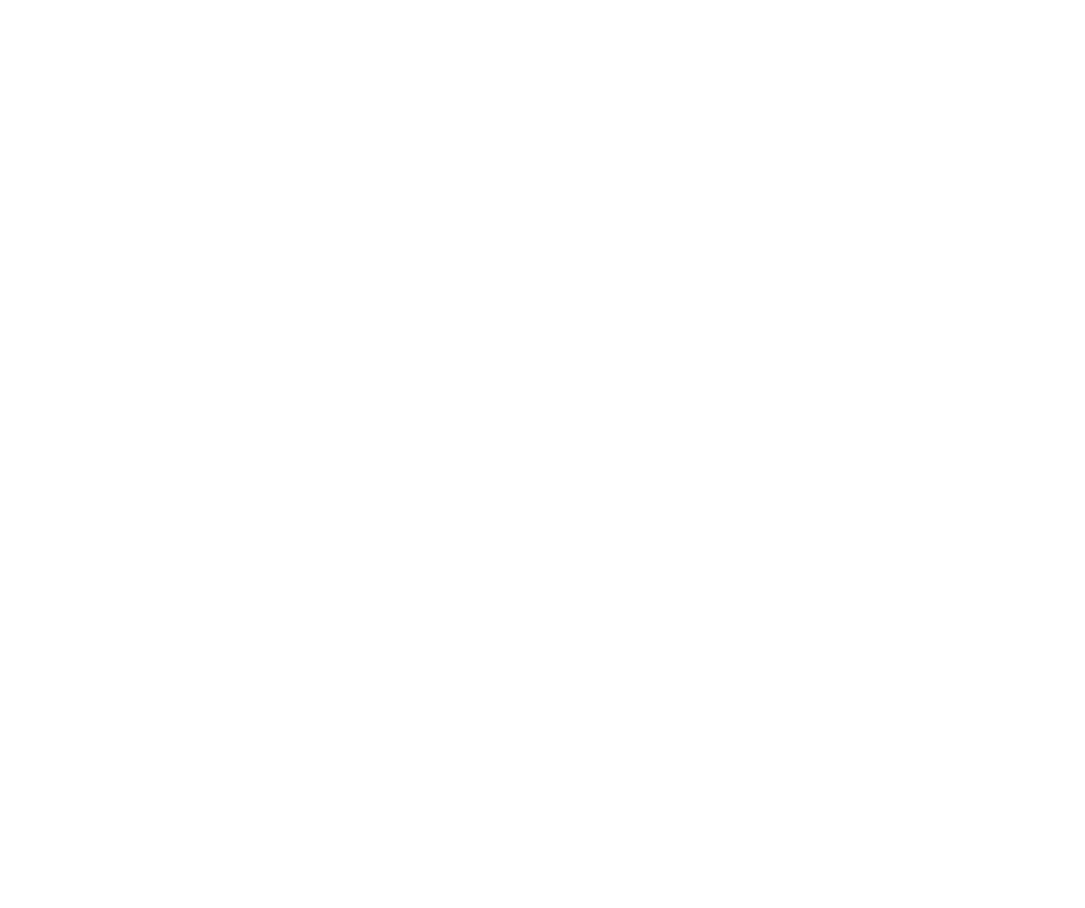
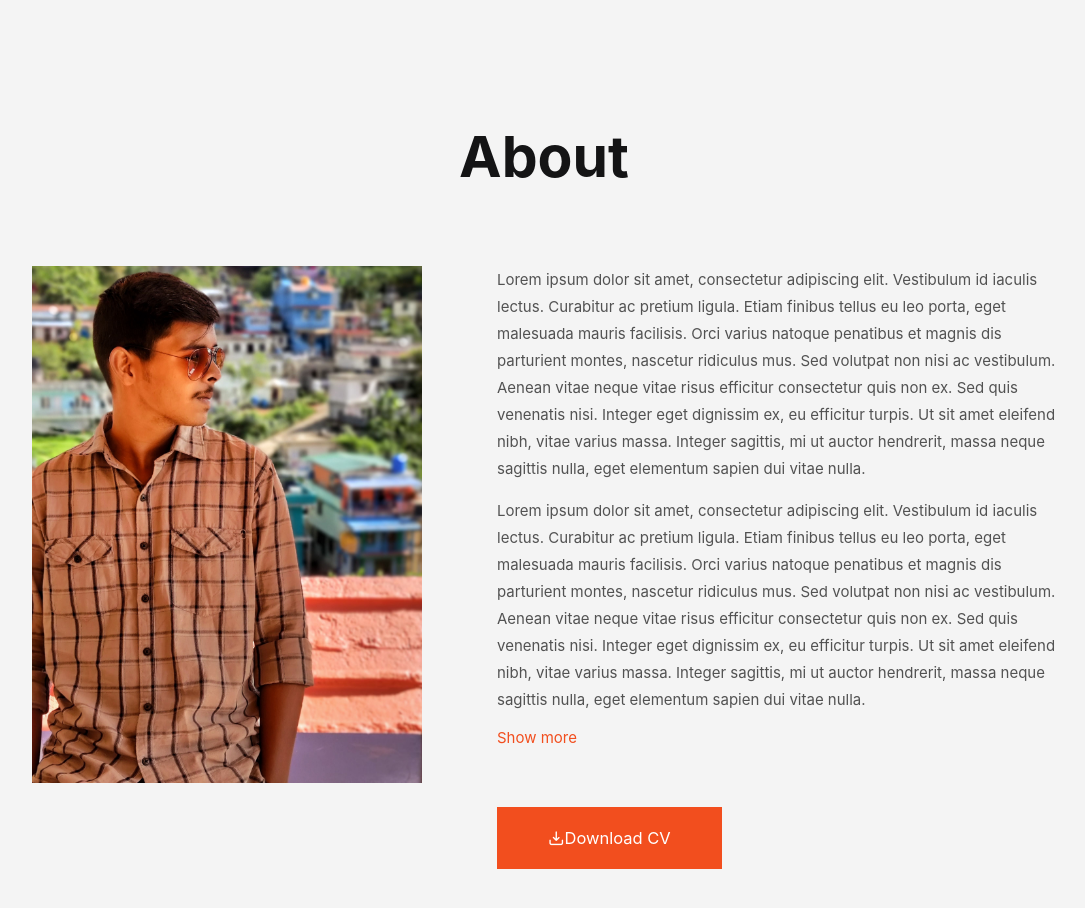
Before and after one commit to jeevanKumarH-clear/portfolio, a React (Create React App) app: page / in a window 1280 px wide. Shown: the part 780-1688 px from the top of the page, without its empty margins (96-1181 px from the left). Before the commit the page ends 828 px from the top, so only its background shows below. Built offline with nearby package versions, Linux system fonts and the light colour scheme.

Commit message:
Displayed About.

```diff
--- a/public/src/App.css
+++ b/public/src/App.css
@@ -273,3 +273,32 @@
     width: 20rem;
     overflow: hidden;
   }
+
+  section.about {
+    background: var(--color-light);
+  }
+
+  section.about .container {
+    display: grid;
+    grid-template-columns: 26rem auto;
+    gap: 5rem;
+  }
+
+  section.about p {
+    margin-bottom: 1rem;
+  }
+
+  section.about .container .read-more-content {
+    display: none;
+  }
+
+  section.about .container .read-more {
+    display: block;
+    margin: 1rem 0 2rem;
+    color: var(--color-primary);
+    cursor: pointer;
+  }
+
+  section.about .container .read-more:hover {
+    text-decoration: underline;
+  }
--- a/src/App.js
+++ b/src/App.js
@@ -1,11 +1,13 @@
 import React from 'react'
 import Navbar from './components/Navbar';
 import Body from './components/Body';
+import About from './components/About';
 
 const App = () =>
     <div>
         <Navbar/>
         <Body/>
+        <About/>
     </div>
 
 export default App;
--- /dev/null
+++ b/src/components/About.js
@@ -0,0 +1,44 @@
+/* eslint-disable jsx-a11y/anchor-is-valid */
+import React from 'react'
+
+const About = () =>
+    <section className='about' id='about'>
+        <h1>About</h1>
+        <div className='container'>
+            <div className='image'>
+                <img src='myImage.jpeg' alt='img'></img>
+            </div>
+            <div className='info'>
+                <p>Lorem ipsum dolor sit amet, consectetur adipiscing elit. Vestibulum id iaculis lectus. Curabitur ac pretium ligula.
+                    Etiam finibus tellus eu leo porta, eget malesuada mauris facilisis. Orci varius natoque penatibus et magnis dis parturient montes,
+                    nascetur ridiculus mus. Sed volutpat non nisi ac vestibulum. Aenean vitae neque vitae risus efficitur consectetur quis non ex.
+                    Sed quis venenatis nisi. Integer eget dignissim ex, eu efficitur turpis. Ut sit amet eleifend nibh, vitae varius massa.
+                    Integer sagittis, mi ut auctor hendrerit, massa neque sagittis nulla, eget elementum sapien dui vitae nulla.
+                </p>
+                <p>Lorem ipsum dolor sit amet, consectetur adipiscing elit. Vestibulum id iaculis lectus. Curabitur ac pretium ligula.
+                    Etiam finibus tellus eu leo porta, eget malesuada mauris facilisis. Orci varius natoque penatibus et magnis dis parturient montes,
+                    nascetur ridiculus mus. Sed volutpat non nisi ac vestibulum. Aenean vitae neque vitae risus efficitur consectetur quis non ex.
+                    Sed quis venenatis nisi. Integer eget dignissim ex, eu efficitur turpis. Ut sit amet eleifend nibh, vitae varius massa.
+                    Integer sagittis, mi ut auctor hendrerit, massa neque sagittis nulla, eget elementum sapien dui vitae nulla.
+                </p>
+                <div className='read-more-content'>
+                <p>Lorem ipsum dolor sit amet, consectetur adipiscing elit. Vestibulum id iaculis lectus. Curabitur ac pretium ligula.
+                    Etiam finibus tellus eu leo porta, eget malesuada mauris facilisis. Orci varius natoque penatibus et magnis dis parturient montes,
+                    nascetur ridiculus mus. Sed volutpat non nisi ac vestibulum. Aenean vitae neque vitae risus efficitur consectetur quis non ex.
+                    Sed quis venenatis nisi. Integer eget dignissim ex, eu efficitur turpis. Ut sit amet eleifend nibh, vitae varius massa.
+                    Integer sagittis, mi ut auctor hendrerit, massa neque sagittis nulla, eget elementum sapien dui vitae nulla.
+                </p>
+                <p>Lorem ipsum dolor sit amet, consectetur adipiscing elit. Vestibulum id iaculis lectus. Curabitur ac pretium ligula.
+                    Etiam finibus tellus eu leo porta, eget malesuada mauris facilisis. Orci varius natoque penatibus et magnis dis parturient montes,
+                    nascetur ridiculus mus. Sed volutpat non nisi ac vestibulum. Aenean vitae neque vitae risus efficitur consectetur quis non ex.
+                    Sed quis venenatis nisi. Integer eget dignissim ex, eu efficitur turpis. Ut sit amet eleifend nibh, vitae varius massa.
+                    Integer sagittis, mi ut auctor hendrerit, massa neque sagittis nulla, eget elementum sapien dui vitae nulla.
+                </p>
+                </div>
+                <a className='read-more'>Show more</a>
+                <a href='resume.pdf' className='btn btn-primary' download={true}><i class="uil uil-import"></i>Download CV</a>
+            </div>
+        </div>
+    </section>
+
+export default About
```
Also changed, not shown: 1 other file (tests, documents, lock files or other folders).
